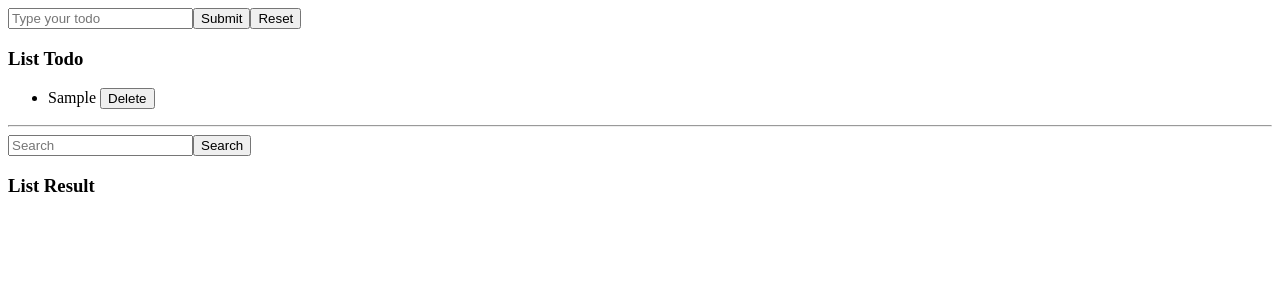
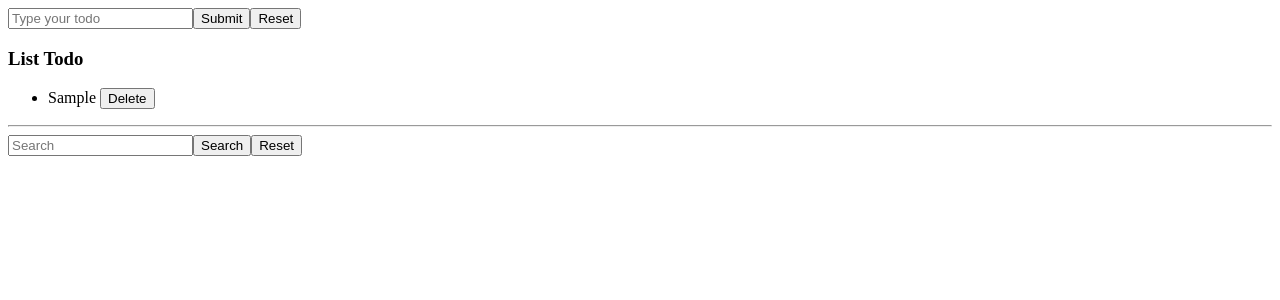
Before and after one commit to daolq-2712/react-ts-zmarcn, a React (Create React App) app: page / in a window 1280 px wide. Both pictures are taken after typing "Sample" into the empty fields and a click on the button "Submit". Shown: the top 300 px of the page. Built offline with nearby package versions, Linux system fonts and the light colour scheme.

Commit message:
finish bai tap

```diff
--- a/App.tsx
+++ b/App.tsx
@@ -35,6 +35,11 @@ export default function App() {
     value.current = '';
   };
 
+  const handleSearchReset = () => {
+    valueSearch.current = '';
+    setTodoResults([]);
+  };
+
   const handleTexInputSearchChange = (event) => {
     valueSearch.current = event.target.value;
   };
@@ -46,11 +51,9 @@ export default function App() {
       return;
     }
 
+    console.log(todos);
     const newTodos = todos.filter((item) => item.includes(valueSearch.current));
     setTodoResults(newTodos);
-
-    valueSearch.current = '';
-    event.target.reset();
   };
 
   // Item
@@ -72,6 +75,7 @@ export default function App() {
         <Button type="submit" name="Submit" />
         <Button type="reset" name="Reset" onClick={handleReset} />
       </form>
+      <div hidden={todos.length == 0}>
         <h3>List Todo</h3>
 
         <div>
@@ -91,14 +95,13 @@ export default function App() {
             placeholder={`Search`}
           />
           <Button type="submit" name="Search" />
+          <Button type="reset" name="Reset" onClick={handleSearchReset} />
         </form>
 
-      <h3>List Result</h3>
+        <h3 hidden={todoResults.length == 0}>List Result</h3>
         <div>
-        <List
-          items={todoResults}
-          onItemClick={(index) => handleItemDeleteItem(index)}
-        />
+          <List items={todoResults} />
+        </div>
       </div>
     </div>
   );
--- a/component/ItemTodo.tsx
+++ b/component/ItemTodo.tsx
@@ -4,7 +4,9 @@ import { Button } from './Button';
 export function Item(pros) {
   return (
     <div>
-      <li>{pros.item} <Button name = "Delete" onClick = {pros.onClick}/></li>
+      <li>
+        {pros.item} <Button name="Delete" onClick={pros.onClick} />
+      </li>
     </div>
   );
 }
```
Lines whose indentation alone changed are shown as unchanged.
